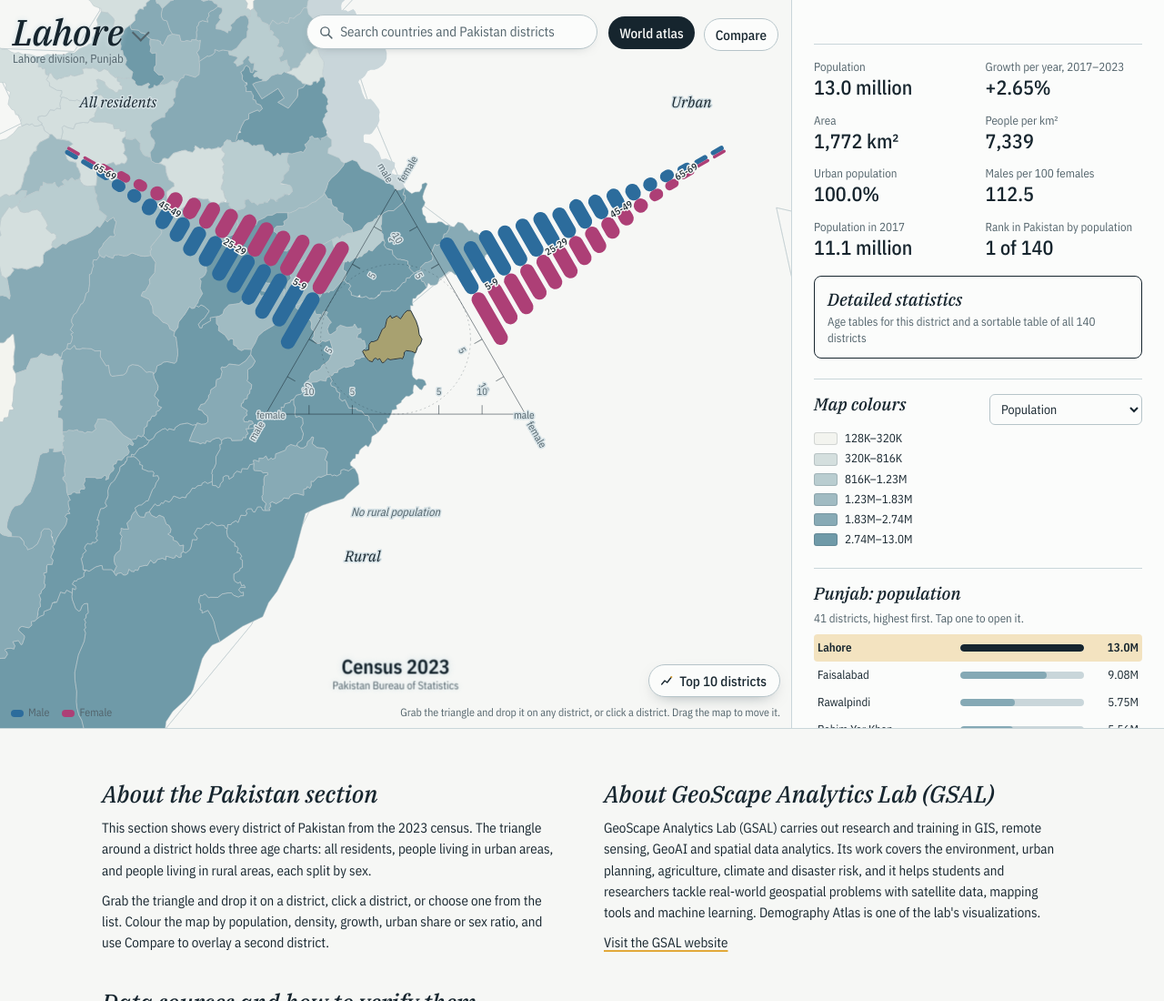
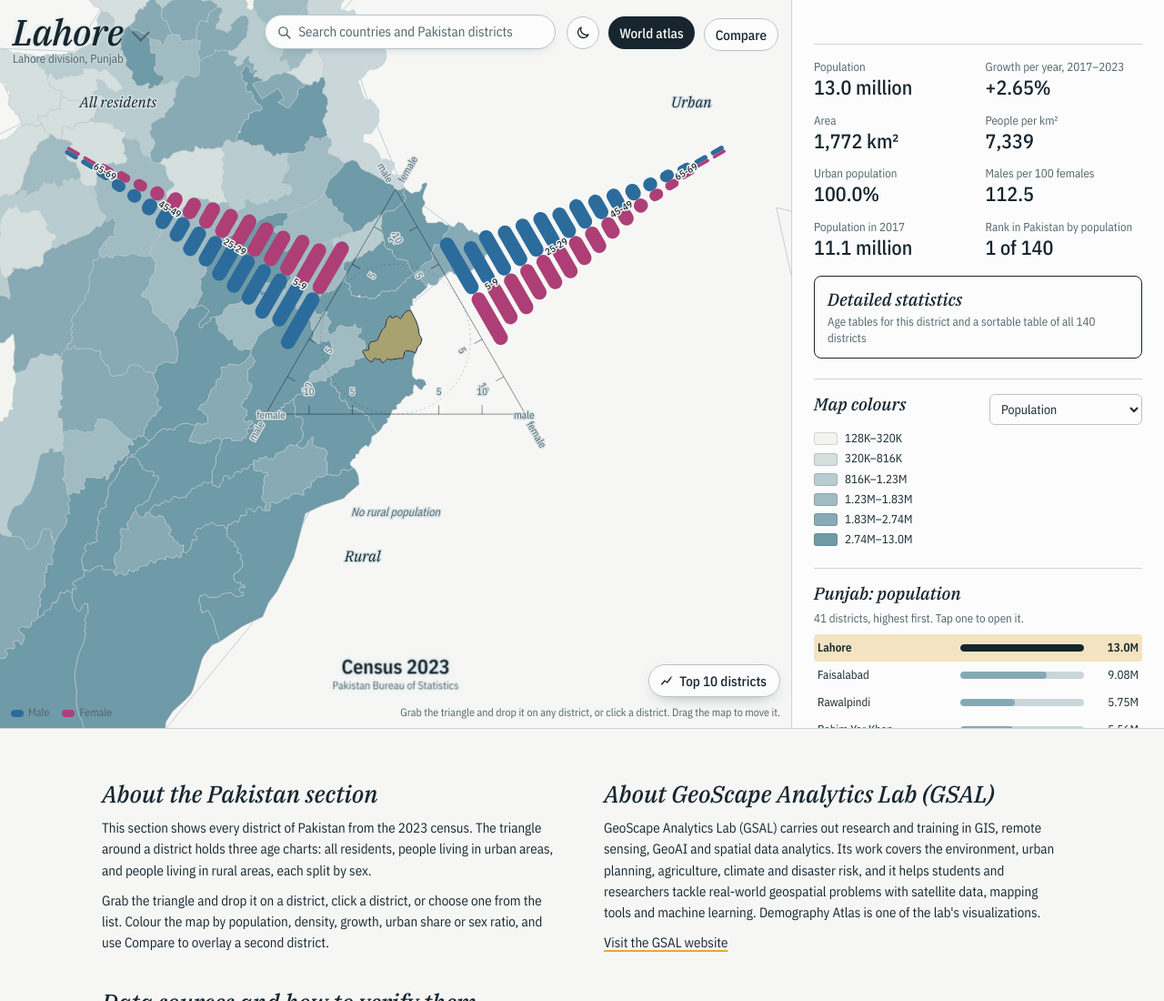
Before and after one commit to MUHAMMAD-MEHDI12/demography-atlas, a website built with Vite: page pakistan.html in a window 1280 px wide. Shown: the top 1100 px of the page at 91% size. Built offline with nearby package versions, Linux system fonts and the light colour scheme.

Commit message:
Latest: 1.5 second tour and animations, light/dark mode, current year, Pakistan by default

```diff
--- a/pakistan.html
+++ b/pakistan.html
@@ -1,7 +1,8 @@
 <!doctype html>
-<html lang="en">
+<html lang="en" data-theme="light">
   <head>
     <meta charset="UTF-8" />
+    <script>try{if(localStorage.getItem("humanscape-theme")==="dark")document.documentElement.dataset.theme="dark"}catch(e){}</script>
     <meta name="viewport" content="width=device-width, initial-scale=1, viewport-fit=cover" />
     <meta name="description" content="Population of every district of Pakistan by age, sex and rural or urban area, from the 2023 census of the Pakistan Bureau of Statistics." />
     <title>HumanScape</title>
@@ -22,6 +23,7 @@
           </button>
           <div class="search" id="search"></div>
           <div class="head-actions">
+            <button type="button" class="theme-btn" id="theme-btn" aria-label="Switch to dark mode"></button>
             <a class="section-link" href="./index.html">World atlas</a>
             <div class="compare" id="compare">
               <button type="button" class="compare-btn" id="compare-btn" aria-haspopup="dialog">Compare</button>
--- a/src/map.ts
+++ b/src/map.ts
@@ -155,7 +155,7 @@ export class WorldMap {
    * moves to the place (used for double-click); the map still flies if the place
    * is off screen.
    */
-  select(primary: number, compare: number | null, members: (code: number) => number[], animate: boolean, stay = false) {
+  select(primary: number, compare: number | null, members: (code: number) => number[], animate: boolean, stay = false, durationMs?: number) {
     const moved = primary !== this.selectedCode;
     this.lastFlightMs = 0;
     this.selectedCode = primary;
@@ -166,7 +166,7 @@ export class WorldMap {
     if (stay && this.w && this.onScreen(this.anchor)) {
       this.stop();
       this.requestFrame();
-    } else if (moved || !this.w) this.flyTo(this.home, animate);
+    } else if (moved || !this.w) this.flyTo(this.home, animate, durationMs);
     else this.requestFrame();
   }
 
@@ -193,7 +193,7 @@ export class WorldMap {
     this.flyTo(this.home, animate);
   }
 
-  flyTo(target: View, animate: boolean) {
+  flyTo(target: View, animate: boolean, durationMs?: number) {
     this.stop();
     if (!animate || !this.w) {
       this.lastFlightMs = 0;
@@ -204,8 +204,8 @@ export class WorldMap {
     let dLon = target.lon - this.view.lon;
     if (dLon > 180) dLon -= 360;
     if (dLon < -180) dLon += 360;
-    const dist = Math.hypot(dLon, target.lat - this.view.lat);
-    const ms = 1300 + Math.min(dist, 180) * 6;
+    // every flight takes 1.5 seconds
+    const ms = durationMs ?? 1500;
     this.lastFlightMs = ms;
     this.flight = { from: { ...this.view }, to: target, dLon, t0: performance.now(), ms };
     this.requestFrame();
--- a/src/pk/main.ts
+++ b/src/pk/main.ts
@@ -7,6 +7,7 @@ import { fmt, compact } from "../format";
 import { SITE } from "../site";
 import { SearchBox, searchMarkup } from "../search";
 import { Tour, tourMarkup } from "../tour";
+import { initTheme } from "../theme";
 import { loadPakistan, shapes, breaks, classOf, ramp, value, INDICATORS, type District, type Indicator, type PakistanData } from "./data";
 
 const $ = <T extends HTMLElement>(id: string) => document.getElementById(id) as T;
@@ -76,6 +77,7 @@ class PakistanApp {
   private csv: { name: string; rows: (string | number)[][] } = { name: "", rows: [] };
   private rankByPop = new Map<number, number>();
   private tour!: Tour;
+  private flightMs: number | undefined; // shorter flights during the tour
 
   constructor(private data: PakistanData, world: WorldData) {
     this.units = data.units;
@@ -150,7 +152,9 @@ class PakistanApp {
             detail: `${compact(u.population, true)} people, ${u.province}`,
             go: () => {
               this.compare = null;
+              this.flightMs = 1100;
               this.setPrimary(u, "fly");
+              this.flightMs = undefined;
               return this.map.lastFlightMs;
             },
           })),
@@ -158,7 +162,7 @@ class PakistanApp {
     );
     this.renderSiteInfo();
     new ResizeObserver(() => this.resize()).observe($("stage"));
-    matchMedia("(prefers-color-scheme: dark)").addEventListener("change", () => {
+    initTheme(() => {
       this.recolour();
       this.map.repaint();
       this.renderLegend();
@@ -195,7 +199,7 @@ class PakistanApp {
     $("census-sub").textContent = p.age.detail === "broad" ? "Broad age groups from tehsil tables" : "Pakistan Bureau of Statistics";
     valuesOf(p, this.target);
     if (c) valuesOf(c, this.cmpTarget);
-    this.map.select(p.id, c?.id ?? null, (id) => [id], animate && !reducedMotion.matches, stay);
+    this.map.select(p.id, c?.id ?? null, (id) => [id], animate && !reducedMotion.matches, stay, this.flightMs);
     this.renderStats();
     this.renderRanking();
     if ($<HTMLDialogElement>("details").open) this.renderDetails();
--- a/src/styles.css
+++ b/src/styles.css
@@ -493,6 +493,37 @@ button {
     font-size: 14px;
   }
 }
+/* ---------- light / dark switch ------------------------------------------------ */
+:root[data-theme="light"] {
+  color-scheme: light;
+}
+:root[data-theme="dark"] {
+  color-scheme: dark;
+}
+.theme-btn {
+  display: grid;
+  place-items: center;
+  width: 36px;
+  height: 36px;
+  padding: 0;
+  border: 1px solid var(--border);
+  border-radius: 50%;
+  background: var(--panel);
+  color: var(--ink);
+}
+.theme-btn svg {
+  fill: none;
+  stroke: currentColor;
+  stroke-width: 1.8;
+  stroke-linecap: round;
+  stroke-linejoin: round;
+}
+@media (max-width: 620px) {
+  .theme-btn {
+    width: 32px;
+    height: 32px;
+  }
+}
 .section-link:hover {
   color: var(--panel);
   opacity: 0.9;
--- /dev/null
+++ b/src/theme.ts
@@ -0,0 +1,35 @@
+// Light or dark theme. Light by default; the choice is remembered on this device.
+
+const KEY = "humanscape-theme";
+const moon = `<svg viewBox="0 0 24 24" width="18" height="18" aria-hidden="true"><path d="M20 14.5A8 8 0 0 1 9.5 4a8 8 0 1 0 10.5 10.5z" /></svg>`;
+const sun = `<svg viewBox="0 0 24 24" width="18" height="18" aria-hidden="true"><circle cx="12" cy="12" r="4.2" /><path d="M12 2.5v2.2M12 19.3v2.2M2.5 12h2.2M19.3 12h2.2M5.3 5.3l1.6 1.6M17.1 17.1l1.6 1.6M5.3 18.7l1.6-1.6M17.1 6.9l1.6-1.6" /></svg>`;
+
+export function initTheme(onChange: () => void) {
+  const btn = document.getElementById("theme-btn") as HTMLButtonElement | null;
+  const apply = (dark: boolean, notify: boolean) => {
+    document.documentElement.dataset.theme = dark ? "dark" : "light";
+    if (btn) {
+      const label = dark ? "Switch to light mode" : "Switch to dark mode";
+      btn.innerHTML = dark ? sun : moon;
+      btn.setAttribute("aria-label", label);
+      btn.title = label;
+    }
+    if (notify) onChange();
+  };
+  let dark = false;
+  try {
+    dark = localStorage.getItem(KEY) === "dark";
+  } catch {
+    /* storage unavailable: stay light */
+  }
+  apply(dark, dark);
+  btn?.addEventListener("click", () => {
+    dark = document.documentElement.dataset.theme !== "dark";
+    try {
+      localStorage.setItem(KEY, dark ? "dark" : "light");
+    } catch {
+      /* ignore */
+    }
+    apply(dark, true);
+  });
+}
--- a/src/tour.ts
+++ b/src/tour.ts
@@ -8,7 +8,7 @@ export interface TourStop {
   go: () => number;
 }
 
-const HOLD_MS = 4200;
+const STEP_MS = 1500; // time on each place, flight included
 
 export class Tour {
   running = false;
@@ -59,7 +59,7 @@ export class Tour {
     this.caption.querySelector(".tc-title")!.textContent = stop.title;
     this.caption.querySelector(".tc-detail")!.textContent = stop.detail;
     const flight = stop.go();
-    const total = flight + HOLD_MS;
+    const total = Math.max(STEP_MS, flight);
     this.bar(0, 0);
     requestAnimationFrame(() => requestAnimationFrame(() => this.bar(100, total)));
     this.timer = window.setTimeout(() => this.next(), total);
```
Also changed, not shown: index.html (+3 -1 lines), src/main.ts (+11 -4 lines).
